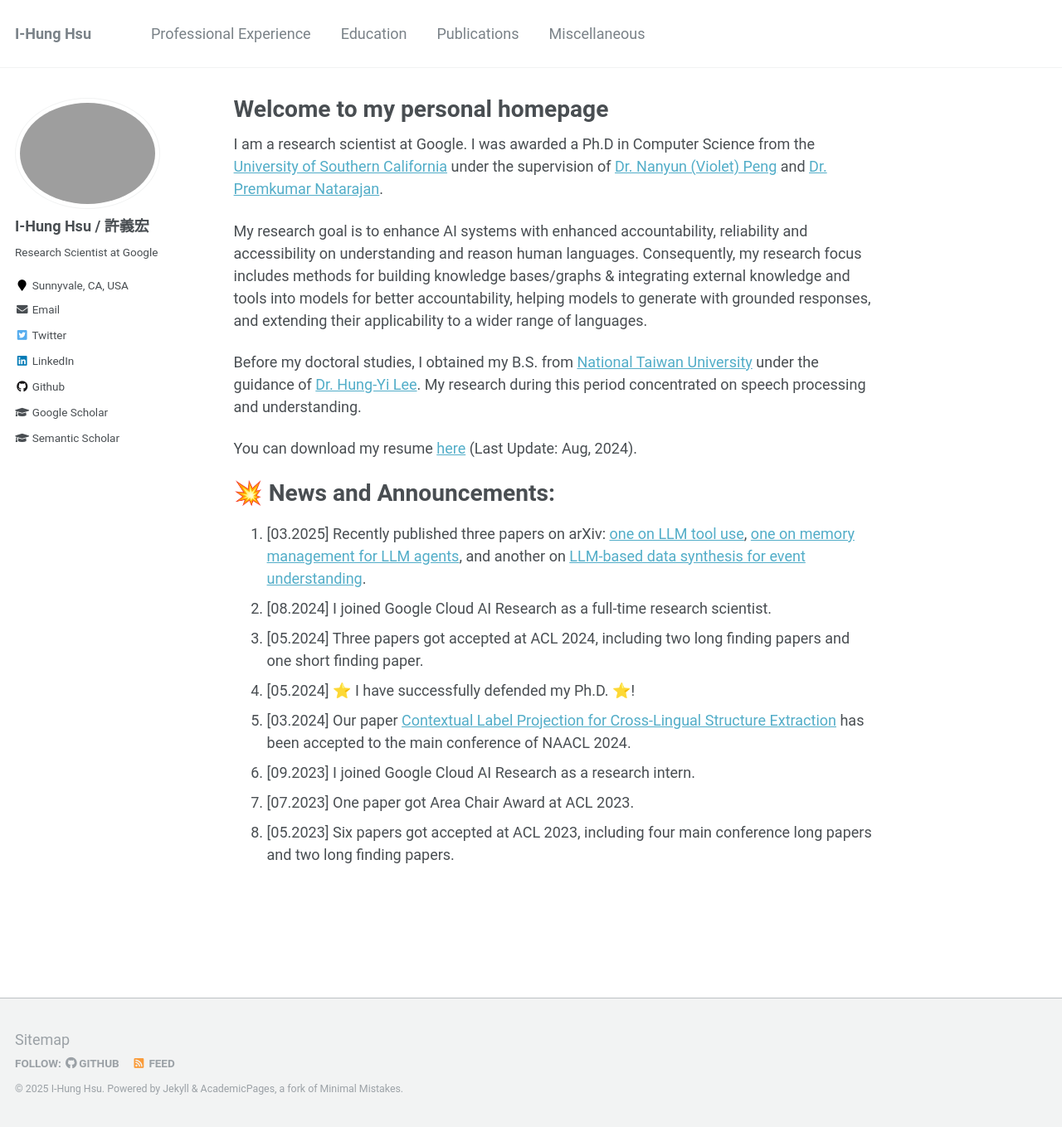
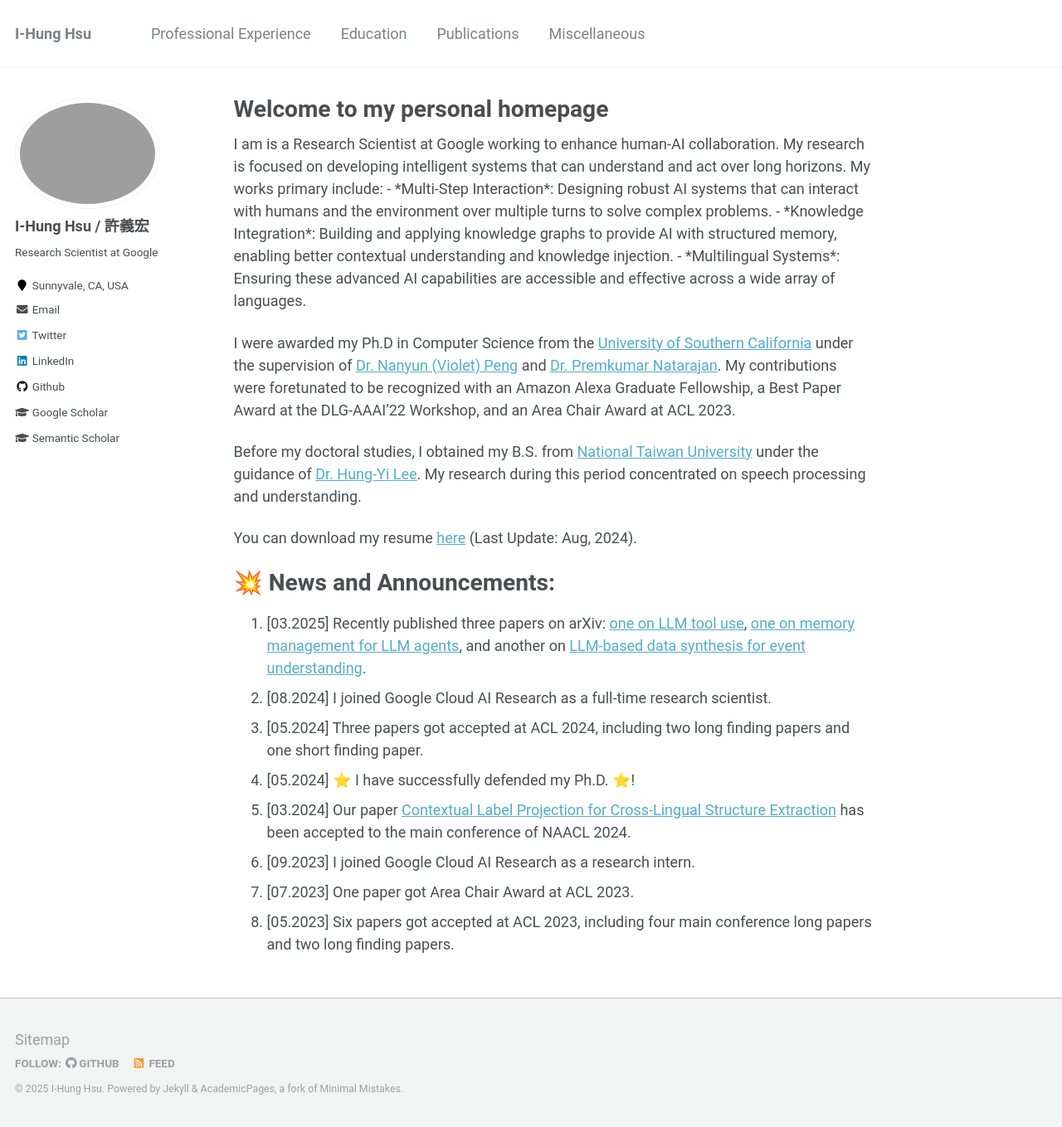
Before and after one commit to ihungalexhsu/ihungalexhsu.github.io, a Jekyll site: the page built from _pages/about.md, in a window 1280 px wide and 1359 px high. Shown: the whole window at 83% size. Built offline with Jekyll 4.4.1, drawn with Linux system fonts in a browser that asks for light colours.

Commit message:
Update about.md

```diff
--- a/_pages/about.md
+++ b/_pages/about.md
@@ -9,12 +9,16 @@ redirect_from:
 ---
 
 <p align="left">
-  I am a research scientist at Google. I was awarded a Ph.D in Computer Science from the <a href="https://www.cs.usc.edu/">University of Southern California</a> under the supervision of <a href="https://violetpeng.github.io/">Dr. Nanyun (Violet) Peng</a> and <a href="https://scholar.google.com/citations?user=X-NM0rJIU_AC&hl=en">Dr. Premkumar Natarajan</a>.
+  I am is a Research Scientist at Google working to enhance human-AI collaboration. My research is focused on developing intelligent systems that can understand and act over long horizons. My works primary include:
+- *Multi-Step Interaction*: Designing robust AI systems that can interact with humans and the environment over multiple turns to solve complex problems.
+- *Knowledge Integration*: Building and applying knowledge graphs to provide AI with structured memory, enabling better contextual understanding and knowledge injection.
+- *Multilingual Systems*: Ensuring these advanced AI capabilities are accessible and effective across a wide array of languages.
 </p>
 
 <p align="left">
-  My research goal is to enhance AI systems with enhanced accountability, reliability and accessibility on understanding and reason human languages. Consequently, my research focus includes methods for building knowledge bases/graphs & integrating external knowledge and tools into models for better accountability, helping models to generate with grounded responses, and extending their applicability to a wider range of languages.
+  I were awarded my Ph.D in Computer Science from the <a href="https://www.cs.usc.edu/">University of Southern California</a> under the supervision of <a href="https://violetpeng.github.io/">Dr. Nanyun (Violet) Peng</a> and <a href="https://scholar.google.com/citations?user=X-NM0rJIU_AC&hl=en">Dr. Premkumar Natarajan</a>.  My contributions were foretunated to be recognized with an Amazon Alexa Graduate Fellowship, a Best Paper Award at the DLG-AAAI’22 Workshop, and an Area Chair Award at ACL 2023.
 </p>
+
 
 <p align="left">
   Before my doctoral studies, I obtained my B.S. from <a href="https://eecs.ntu.edu.tw/?locale=en">National Taiwan University</a> under the guidance of <a href="https://speech.ee.ntu.edu.tw/~hylee">Dr. Hung-Yi Lee</a>. My research during this period concentrated on speech processing and understanding.
```
